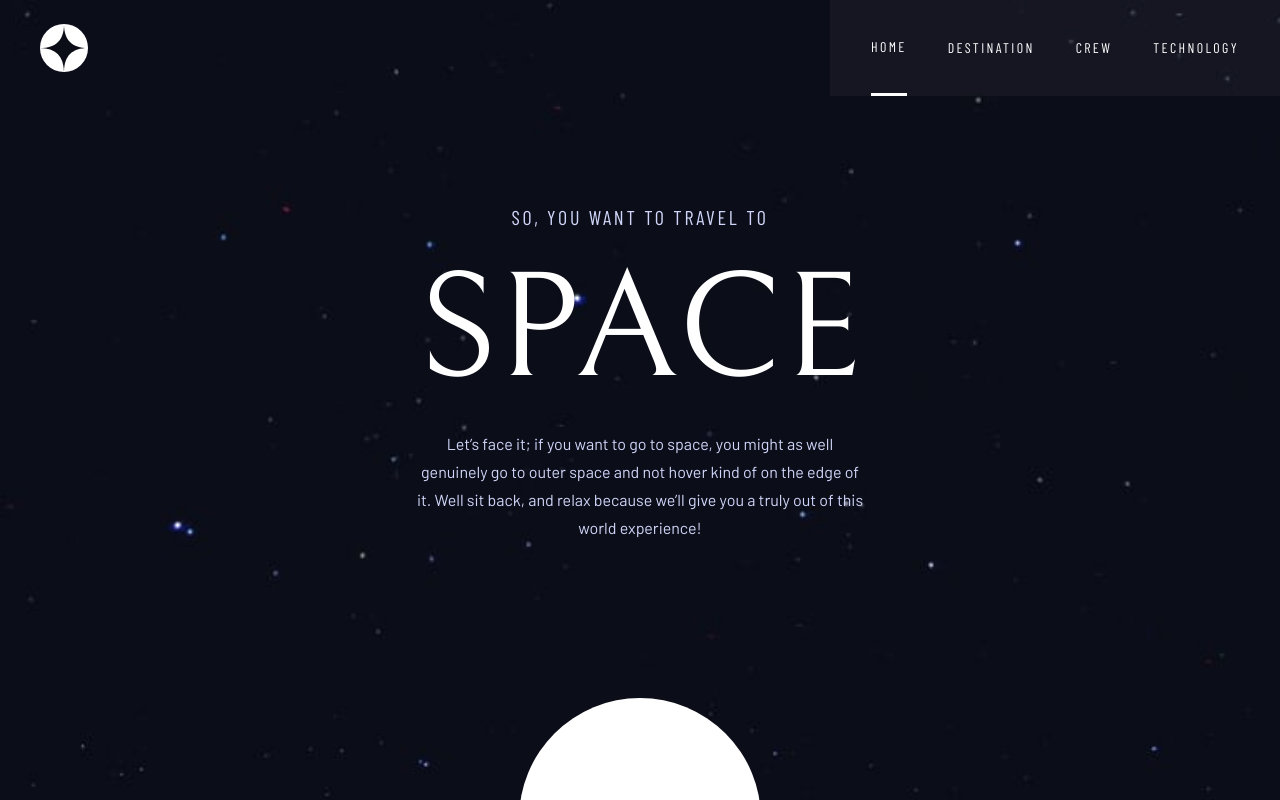
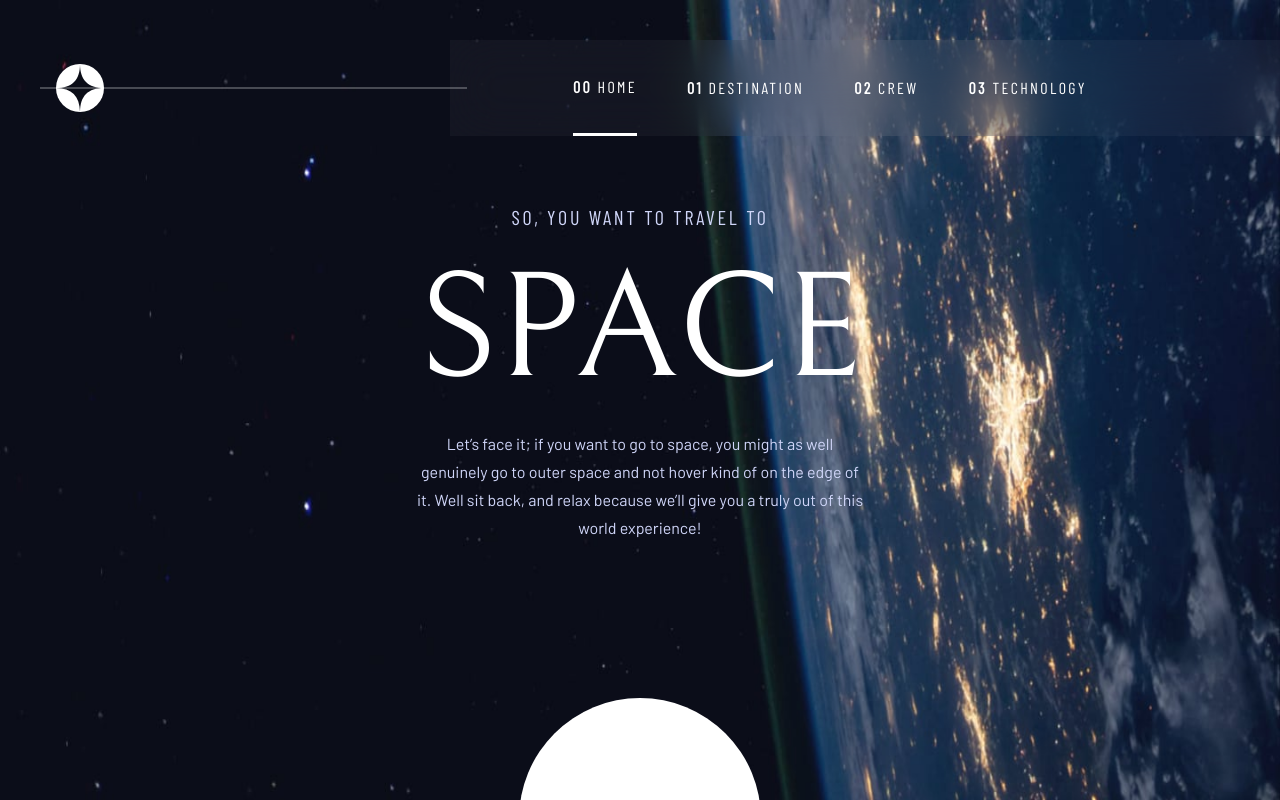
Before and after one commit to Richard-S16/space-tourism-website, a Next.js app: page /home in a window 1280 px wide. Shown: the top 800 px of the page. Built offline with nearby package versions, Linux system fonts and the light colour scheme.

Commit message:
Start Home desktop version

```diff
--- a/src/app/components/Nav/HamburguerMenu.tsx
+++ b/src/app/components/Nav/HamburguerMenu.tsx
@@ -5,7 +5,7 @@ export default function HamburguerMenu({ className }: { className: string }) {
     <Image
       src="/assets/shared/icon-hamburger.svg"
       alt="Hamburguer Menu"
-      className={`${className} mr-6 mt-8`}
+      className={className}
       width={24}
       height={21}
       quality={100}
--- a/src/app/components/Nav/Links.tsx
+++ b/src/app/components/Nav/Links.tsx
@@ -9,10 +9,10 @@ export default function Links({ className }: { className: string }) {
   const links = ["home", "destination", "crew", "technology"];
 
   return (
-    <div
-      className={`${className} hidden h-[96px] w-[450px] items-center justify-evenly self-stretch bg-[rgba(255,255,255,0.04)] font-BarlowCondensed text-sm tracking-[2.36px]`}
-    >
-      {links.map((link) => (
+    <div className="hidden items-center sm:flex">
+      <div className="absolute z-10 xl:ml-[-32%] xl:w-1/3 xl:bg-[rgba(255,_255,_255,_0.25)] xl:p-[1px] 2xl:ml-[-48%] 2xl:w-1/2" />
+      <div className={className}>
+        {links.map((link, index) => (
           <Link
             key={link}
             href="#"
@@ -20,11 +20,15 @@ export default function Links({ className }: { className: string }) {
               "/" + link === currentPage
                 ? "border-b-[3px] border-b-color-3"
                 : "hover:border-b-color-3 hover:border-opacity-50"
-          } flex items-center self-stretch hover:border-b-[3px]`}
+            } flex items-center self-stretch hover:border-b-[3px] xl:mr-[50px]`}
           >
+            <span>
+              <b>0{index} </b>
               {link.toUpperCase()}
+            </span>
           </Link>
         ))}
       </div>
+    </div>
   );
 }
--- a/src/app/components/Nav/Logo.tsx
+++ b/src/app/components/Nav/Logo.tsx
@@ -1,11 +1,11 @@
 import Image from "next/image";
 
-export default function Logo() {
+export default function Logo({ className }: { className: string }) {
   return (
     <Image
       src="/assets/shared/logo.svg"
       alt="Logo"
-      className="ml-6 mt-6 sm:ml-10 sm:mt-0 sm:w-[48px]"
+      className={className}
       width={40}
       height={40}
       quality={100}
--- a/src/app/components/Nav/index.tsx
+++ b/src/app/components/Nav/index.tsx
@@ -4,10 +4,10 @@ import Logo from "./Logo";
 
 export default function Nav() {
   return (
-    <div className="absolute flex w-full items-center justify-between">
-      <Logo />
-      <HamburguerMenu className="sm:hidden" />
-      <Links className="sm:flex" />
+    <div className="absolute flex w-full items-center justify-between lg:mt-10">
+      <Logo className="ml-6 mt-6 sm:ml-10 sm:mt-0 sm:w-[48px] lg:ml-14" />
+      <HamburguerMenu className="mr-6 mt-8 sm:hidden" />
+      <Links className="hidden h-[96px] w-[450px] items-center justify-evenly self-stretch bg-[rgba(255,255,255,0.04)] font-BarlowCondensed text-sm tracking-[2.36px] sm:flex xl:w-[830px] xl:justify-normal xl:pl-[123px] xl:text-base xl:backdrop-blur-xl" />
     </div>
   );
 }
--- a/src/app/home/page.tsx
+++ b/src/app/home/page.tsx
@@ -2,7 +2,7 @@ import ButtonExplore from "../components/ButtonExplore";
 
 export default function Home() {
   return (
-    <div className="bg-home-mobile bg-cover sm:bg-home-tablet">
+    <div className="lg:bg-home-desktop bg-home-mobile bg-repeat-round sm:bg-home-tablet">
       <div className="mx-6 pt-[120px] text-center sm:mx-auto sm:max-w-[450px] sm:pt-[202px]">
         <p className="font-BarlowCondensed tracking-[2.7px] text-color-2 sm:text-[20px]">
           SO, YOU WANT TO TRAVEL TO
--- a/src/app/page.tsx
+++ b/src/app/page.tsx
@@ -1,8 +1,5 @@
 import { redirect } from "next/navigation";
-import React from "react";
 
 export default function Page() {
   redirect("/home");
-
-  return <></>;
 }
--- a/tailwind.config.ts
+++ b/tailwind.config.ts
@@ -21,6 +21,7 @@ const config: Config = {
       backgroundImage: {
         "home-mobile": "url('/assets/home/background-home-mobile.jpg')",
         "home-tablet": "url('/assets/home/background-home-tablet.jpg')",
+        "home-desktop": "url('/assets/home/background-home-desktop.jpg')",
       },
       boxShadow: {
         "explore-button": "0px 0px 0px 30px rgb(255 255 255 / 10%)",
```
Also changed, not shown: 1 other file (tests, documents, lock files or other folders). Lines whose indentation alone changed are shown as unchanged.
